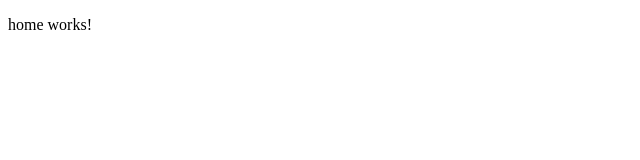
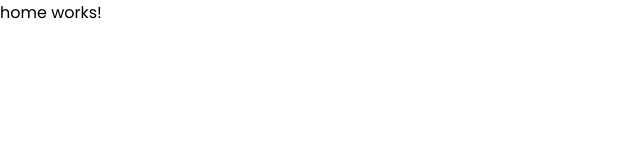
Before and after one commit to AmandaTrinity/angular, an Angular app: page / in a window 1280 px wide. Shown: the top 160 px of the page, without its empty margins (0-640 px from the left). Built offline with nearby package versions, Linux system fonts and the light colour scheme.

Commit message:
style: adds application styles

```diff
--- /dev/null
+++ b/src/color-variables.scss
@@ -0,0 +1,6 @@
+$primary-text: #0F172A;
+$secondary-text: #475569;
+$primary-color: #8455FF;
+$secondary-color: #5222D0;
+$light-primary-color: #B79FF7;
+$bg-secondary: #351686;
--- a/src/styles.scss
+++ b/src/styles.scss
@@ -1 +1,14 @@
-/* You can add global styles to this file, and also import other style files */
+@import "https://fonts.googleapis.com/css2?family=Roboto:ital,wght@0,100..900;1,100..900&display=swap";
+@import "https://fonts.googleapis.com/css2?family=Poppins:ital,wght@0,100;0,200;0,300;0,400;0,500;0,600;0,700;0,800;0,900;1,100;1,200;1,300;1,400;1,500;1,600;1,700;1,800;1,900&display=swap";
+
+* {
+    margin: 0;
+    padding: 0;
+    box-sizing: border-box;
+
+    font-family: "Poppins", sans-serif;
+}
+
+.pad-70 {
+    padding: 0 70px;
+}
```
Also changed, not shown: public/assets/principal.png (added).
